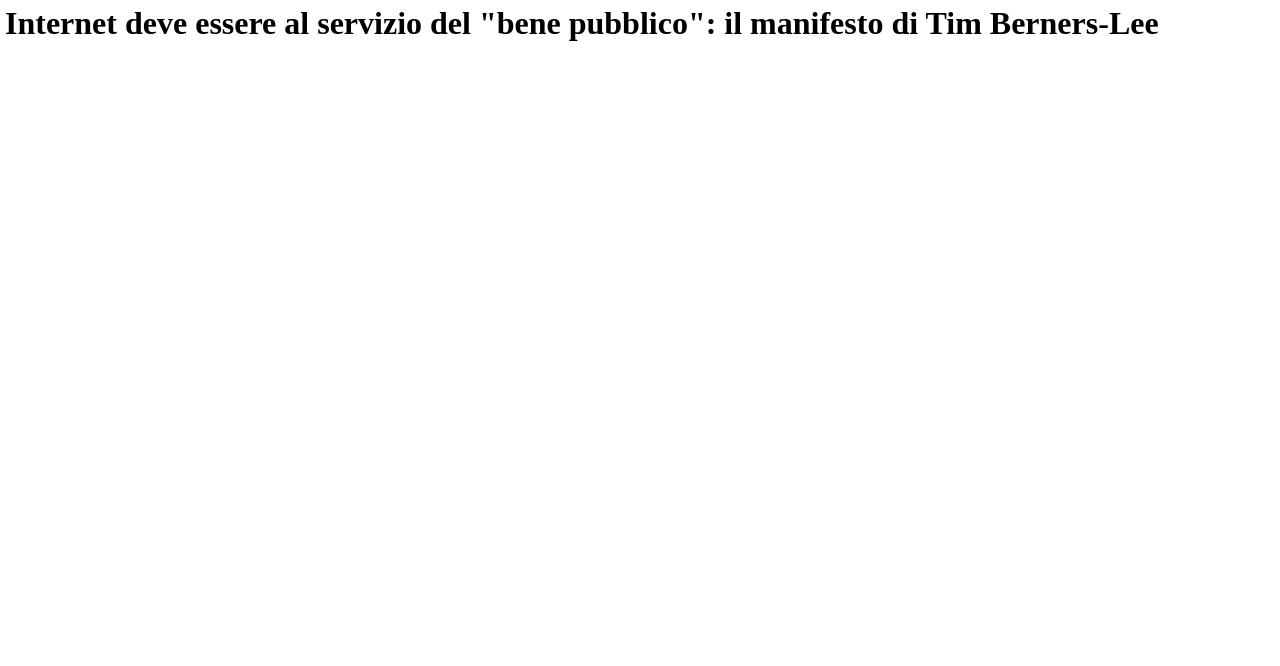
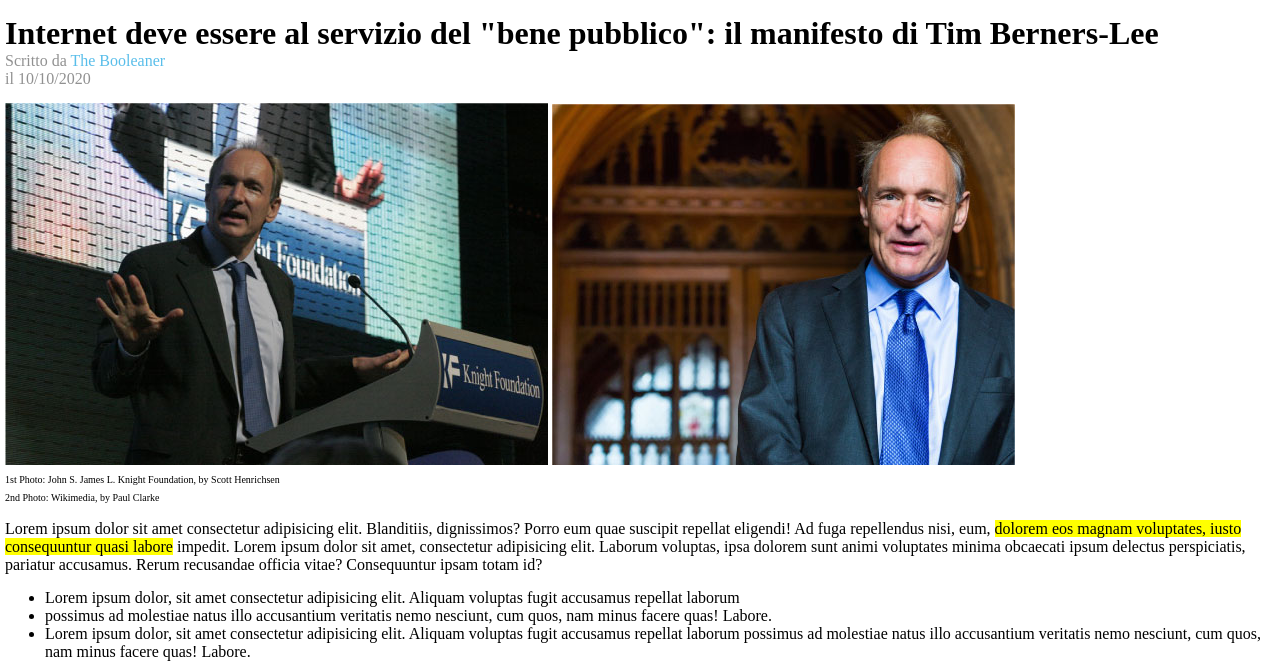
Before and after one commit to SamGrass/html-css-booleaner, a plain HTML site: page index.html in a window 1280 px wide. Shown: the part 170-836 px from the top of the page. Before the commit the page ends 800 px from the top, so only its background shows below. Drawn offline with Linux system fonts and the light colour scheme.

Commit message:
add main title-img-text-ul

```diff
--- a/css/style.css
+++ b/css/style.css
@@ -1,7 +1,6 @@
 *{
     box-sizing: border-box;
     margin: 0;
-    padding: 0;
 }
 
 /* style header */
@@ -25,3 +24,27 @@ header img{
 main{
     margin: 5px;
 }
+
+.blocco-main{
+    margin-top: 15px;
+}
+
+/* style main-title sottotitolo */
+h1{
+    font-size: 32px;
+}
+.sottotitolo{
+    color: #919191;
+}
+#booleaner-blue{
+    color: #59beea;
+}
+
+/* style testo foto-tim */
+.foto-tim span{
+    font-size: 10px;
+}
+
+.testo-giallo{
+    background-color: yellow;
+}
--- a/index.html
+++ b/index.html
@@ -15,13 +15,39 @@
 
     <!-- parte main -->
     <main>
-        <h1>Internet deve essere al servizio del "bene pubblico": il manifesto di Tim Berners-Lee</h1>
+        <section class="blocco-main">
+            <h1>Internet deve essere al servizio del "bene pubblico": il manifesto di Tim Berners-Lee</h1>
+            <p class="sottotitolo">Scritto da <span id="booleaner-blue">The Booleaner</span> <br> il 10/10/2020</p>
+        </section>
 
         <!-- img-testo-ul -->
+        <section class="blocco-main foto-tim">
+            <img src="img/tim-1.jpg" alt="Foto 1 Tim Berners-Lee">
+            <img src="img/tim-2.jpg" alt="Foto 2 Tim Berners-Lee">
+            <br>
+            <span>1st Photo: John S. James L. Knight Foundation, by Scott Henrichsen</span>
+            <br>
+            <span>2nd Photo: Wikimedia, by Paul Clarke</span>
+        </section>
+
+        <section class="blocco-main">
+            <p>
+                Lorem ipsum dolor sit amet consectetur adipisicing elit. Blanditiis, dignissimos? Porro eum quae suscipit repellat eligendi! Ad fuga repellendus nisi, eum, <span class="testo-giallo">dolorem eos magnam voluptates, iusto consequuntur quasi labore</span> impedit. Lorem ipsum dolor sit amet, consectetur adipisicing elit. Laborum voluptas, ipsa dolorem sunt animi voluptates minima obcaecati ipsum delectus perspiciatis, pariatur accusamus. Rerum recusandae officia vitae? Consequuntur ipsam totam id?
+            </p>
+        </section>
+
+        <section class="blocco-main">
+            <ul>
+                <li>Lorem ipsum dolor, sit amet consectetur adipisicing elit. Aliquam voluptas fugit accusamus repellat laborum </li>
+                <li>possimus ad molestiae natus illo accusantium veritatis nemo nesciunt, cum quos, nam minus facere quas! Labore.</li>
+                <li>Lorem ipsum dolor, sit amet consectetur adipisicing elit. Aliquam voluptas fugit accusamus repellat laborum possimus ad molestiae natus illo accusantium veritatis nemo nesciunt, cum quos, nam minus facere quas! Labore.</li>
+            </ul>
+        </section>
 
         <!-- tabella -->
 
         <!-- altro testo -->
+
     </main>
 
     <!-- parte correlati -->
```
